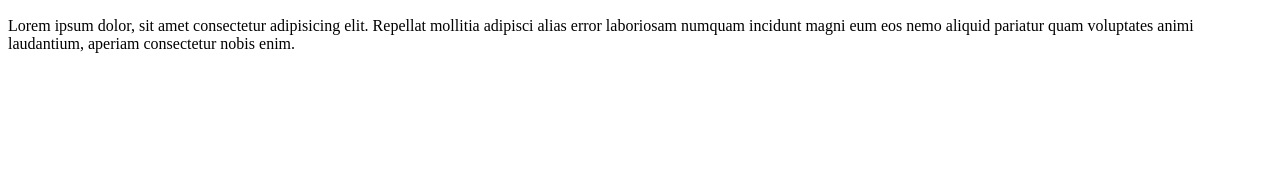
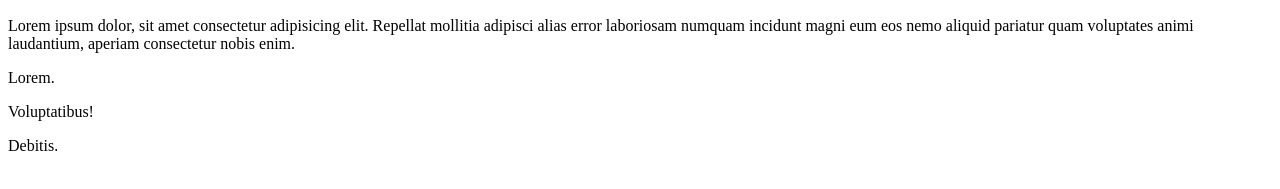
Before and after one commit to MMI-SAE-105/2022-r113-tp2-menu-alpinejs-Adrii123, a website: page index.html in a window 1280 px wide. Shown: the part 139-328 px from the top of the page. Drawn offline with nearby package versions, Linux system fonts and the light colour scheme.

Commit message:
Faire un accordéon

```diff
--- a/index.html
+++ b/index.html
@@ -45,5 +45,17 @@
       nemo aliquid pariatur quam voluptates animi laudantium, aperiam
       consectetur nobis enim.
     </p>
+    <dl x-data="{lorem: false}">
+      <dt @click="lorem = ! lorem">Lorem.</dt>
+      <dd x-show="lorem">Lorem ipsum dolor sit amet.</dd>
+    </dl>
+    <dl x-data="{voluptatibus: false}">
+      <dt @click="voluptatibus = ! voluptatibus">Voluptatibus!</dt>
+      <dd x-show="voluptatibus">Excepturi quasi et nam laboriosam?</dd>
+    </dl>
+    <dl x-data="{debitis: false}">
+      <dt @click="debitis = ! debitis">Debitis.</dt>
+      <dd x-show="debitis">Odit necessitatibus quidem doloribus ducimus!</dd>
+    </dl>
   </body>
 </html>
```
